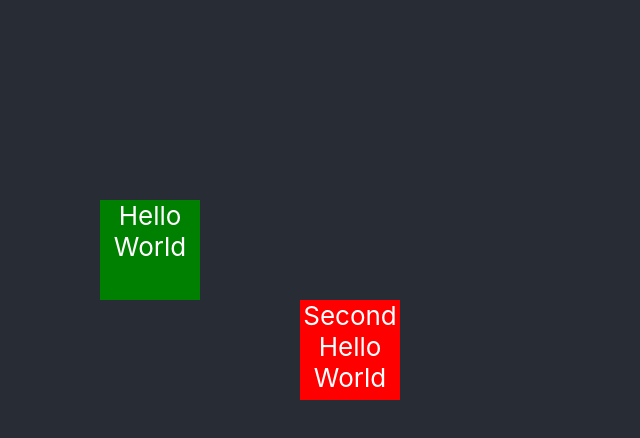
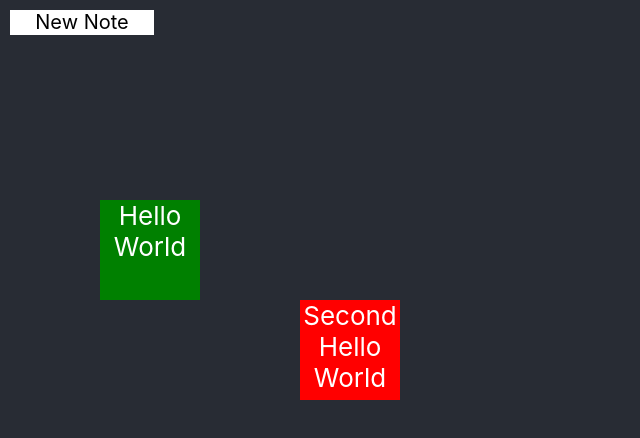
Before and after one commit to gerritboogaart/pingpong, a React (Create React App) app: page / in a window 1280 px wide. Shown: the top 438 px of the page, without its empty margins (0-640 px from the left). Built offline with nearby package versions, Linux system fonts and the light colour scheme.

Commit message:
create form placeholder

```diff
--- a/src/App.js
+++ b/src/App.js
@@ -1,6 +1,8 @@
 import './App.css';
 import { useEffect, useState } from 'react';
 import { Notes } from './components/Notes';
+import styled from 'styled-components';
+import { NewNote } from './components/NewNote';
 
 const FAKE = [
   {
@@ -19,9 +21,22 @@ const FAKE = [
   }
 ]
 
+const Button = styled.div`
+  cursor: pointer;
+  width: 9rem;
+  height: 25px;
+  font-size: 20px;
+  position: absolute;
+  left: 10px;
+  top: 10px;
+  background: white;
+  color: black;
+`
+
 function App() {
     const [notes, setNotes] = useState(FAKE)
   // const [ping, setPing] = useState('ping')
+  const [showForm, setShowForm] = useState(false)
 
   useEffect(() => {
     const res = localStorage.getItem('notes')
@@ -54,8 +69,9 @@ function App() {
   return (
     <div className="App">
       <header className="App-header">
+        <Button onClick={() => setShowForm(!showForm)}>New Note</Button>
         {renderNotes()}
-
+        {showForm && <NewNote />}
       </header>
     </div>
   );
--- a/src/components/Notes.jsx
+++ b/src/components/Notes.jsx
@@ -17,17 +17,19 @@ const Note = styled.div`
 export const Notes = ({bg, body, zindex, left, top}) => {
     const [display, setDisplay] = useState('block')
     const [pos, setPos] = useState({ left, top })
-    console.log(bg, body)
+    const [zz, setZz] = useState(zindex)
+    console.log(bg, body,zz)
 
     return <Note
         display={display}
         bg={bg || 'white'}
-        zindex={zindex}
+        zindex={zz}
         left={pos.left}
         top={pos.top}
         onDragEnd={(e) => {
             console.log('stop: ', e)
             setPos({left: e.clientX, top: e.clientY})
+            setZz(Number(zz) + 10)
         }}
         onDragStart={(e) => {
             console.log('start', e)
```
